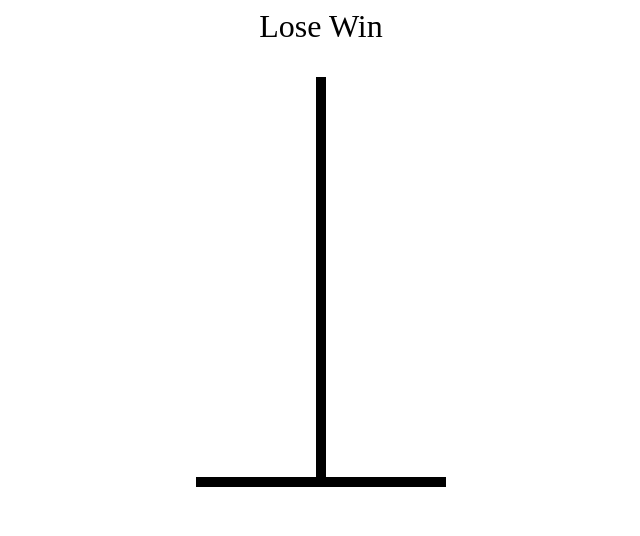
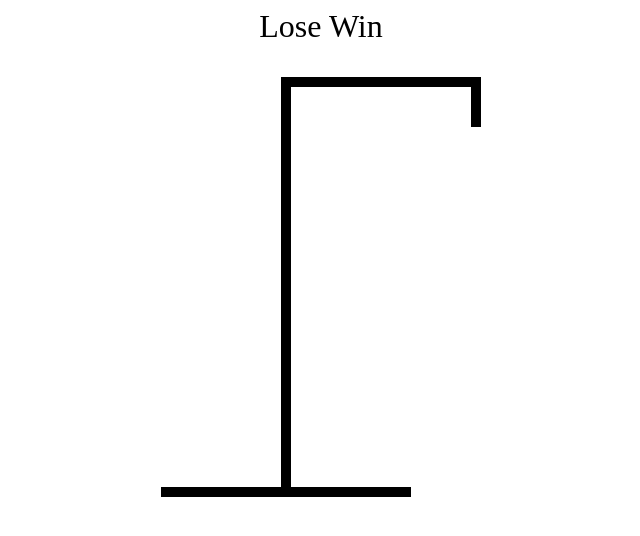
Before and after one commit to cooperbraun13/hangman, a React (Vite) app in the folder hangman/: page / in a window 1280 px wide. Shown: the top 536 px of the page, without its empty margins (319-959 px from the left). Built offline with nearby package versions, Linux system fonts and the light colour scheme.

Commit message:
finished drawing board

```diff
--- a/hangman/src/HangmanDrawing.tsx
+++ b/hangman/src/HangmanDrawing.tsx
@@ -1,5 +1,25 @@
+
+
 export function HangmanDrawing() {
     return <div style={{ position: "relative"}}>
+        <div
+            style={{
+                height: "50px",
+                width: "10px",
+                background: "black",
+                position: "absolute",
+                top: 0,
+                right: 0
+            }}
+        />
+        <div
+            style={{
+                height: "10px",
+                width: "200px",
+                background: "black",
+                marginLeft: "120px"
+            }}
+        />
         <div
             style={{
                 height: "400px",
```
